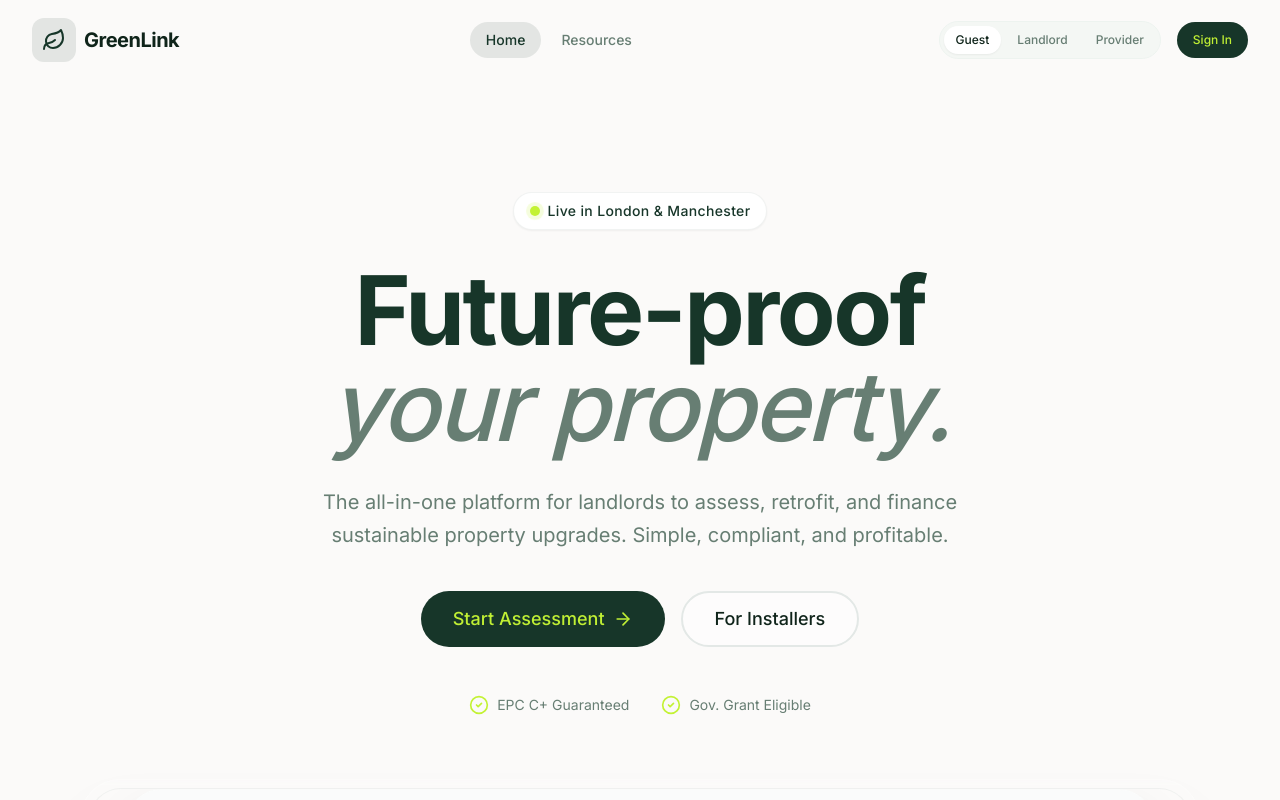
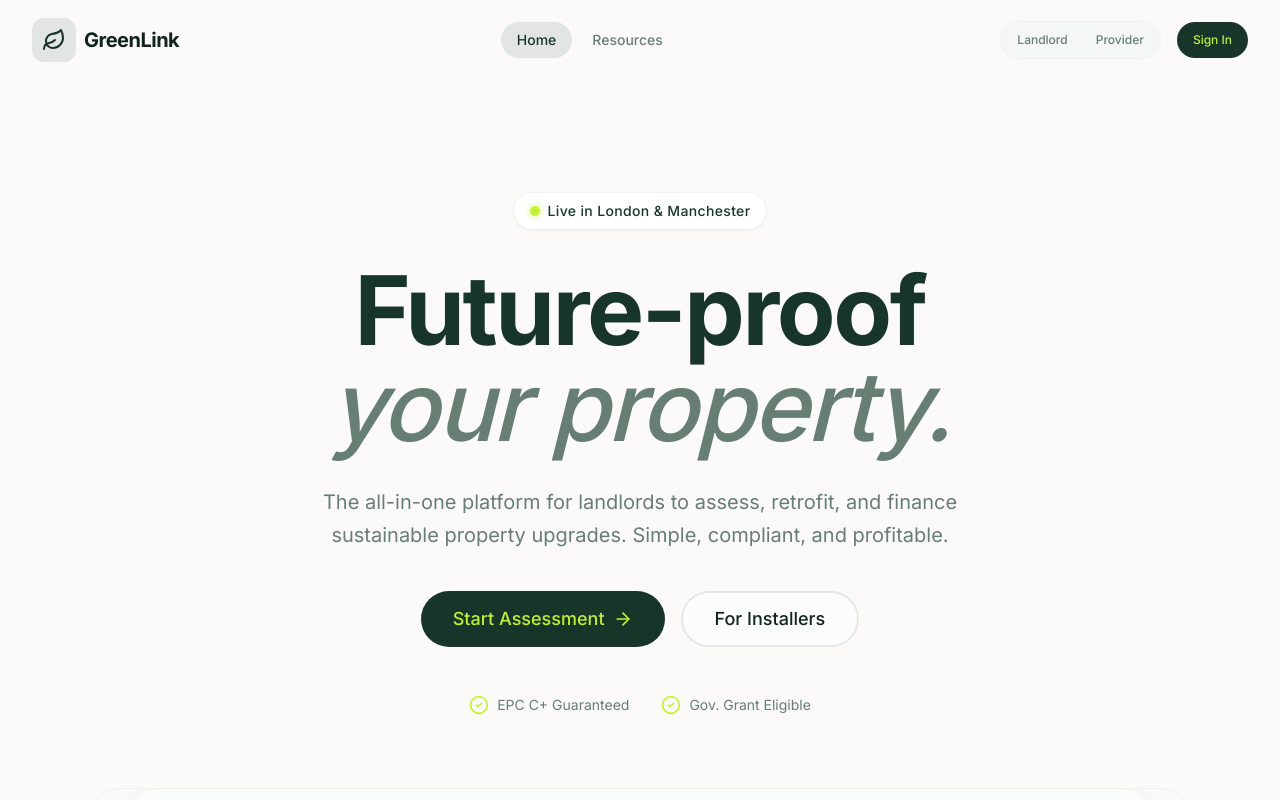
Before and after one commit to jefflawsn/greenlink, a Next.js app: page / in a window 1280 px wide. Shown: the top 800 px of the page. Built offline with nearby package versions, Linux system fonts and the light colour scheme.

Commit message:
Suppression du rôle Guest et simulation de connexion (Sign In/Out)

```diff
--- a/src/components/layout/Navbar.tsx
+++ b/src/components/layout/Navbar.tsx
@@ -10,7 +10,7 @@ import { useState, useEffect } from 'react';
 
 export function Navbar() {
     const pathname = usePathname();
-    const { userRole, setUserRole } = useAppStore();
+    const { userRole, setUserRole, isAuthenticated, login, logout } = useAppStore();
     const [isMenuOpen, setIsMenuOpen] = useState(false);
     const [scrolled, setScrolled] = useState(false);
 
@@ -79,7 +79,7 @@ export function Navbar() {
                     {/* Role Switcher & Auth (Mock) */}
                     <div className="hidden md:flex items-center space-x-4">
                         <div className="flex items-center space-x-1 bg-secondary/50 p-1 rounded-full border border-secondary">
-                            {(['GUEST', 'LANDLORD', 'PROVIDER'] as UserRole[]).map((role) => (
+                            {(['LANDLORD', 'PROVIDER'] as UserRole[]).map((role) => (
                                 <button
                                     key={role}
                                     onClick={() => setUserRole(role)}
@@ -94,7 +94,9 @@ export function Navbar() {
                                 </button>
                             ))}
                         </div>
-                        <Button size="sm">Sign In</Button>
+                        <Button size="sm" onClick={isAuthenticated ? logout : login}>
+                            {isAuthenticated ? 'Log Out' : 'Sign In'}
+                        </Button>
                     </div>
 
                     {/* Mobile Menu Button */}
@@ -130,8 +132,8 @@ export function Navbar() {
                         ))}
                         <div className="pt-4 border-t border-border mt-4">
                             <p className="px-4 text-xs font-medium text-muted-foreground mb-3">Switch View</p>
-                            <div className="flex space-x-2 px-4">
-                                {(['GUEST', 'LANDLORD', 'PROVIDER'] as UserRole[]).map((role) => (
+                            <div className="flex space-x-2 px-4 mb-4">
+                                {(['LANDLORD', 'PROVIDER'] as UserRole[]).map((role) => (
                                     <button
                                         key={role}
                                         onClick={() => setUserRole(role)}
@@ -146,6 +148,14 @@ export function Navbar() {
                                     </button>
                                 ))}
                             </div>
+                            <div className="px-4">
+                                <Button className="w-full" onClick={() => {
+                                    isAuthenticated ? logout() : login();
+                                    setIsMenuOpen(false);
+                                }}>
+                                    {isAuthenticated ? 'Log Out' : 'Sign In'}
+                                </Button>
+                            </div>
                         </div>
                     </div>
                 </div>
--- a/src/lib/store.ts
+++ b/src/lib/store.ts
@@ -5,6 +5,9 @@ export type UserRole = 'GUEST' | 'LANDLORD' | 'PROVIDER';
 interface AppState {
     userRole: UserRole;
     setUserRole: (role: UserRole) => void;
+    isAuthenticated: boolean;
+    login: () => void;
+    logout: () => void;
     // Assessment Data
     assessmentData: Record<string, any>;
     setAssessmentData: (data: Record<string, any>) => void;
@@ -15,7 +18,10 @@ interface AppState {
 
 export const useAppStore = create<AppState>((set) => ({
     userRole: 'GUEST',
+    isAuthenticated: false,
     setUserRole: (role) => set({ userRole: role }),
+    login: () => set({ isAuthenticated: true, userRole: 'LANDLORD' }), // Default login as Landlord
+    logout: () => set({ isAuthenticated: false, userRole: 'GUEST' }),
     assessmentData: {},
     setAssessmentData: (data) => set((state) => ({ assessmentData: { ...state.assessmentData, ...data } })),
     selectedProviderId: null,
```
